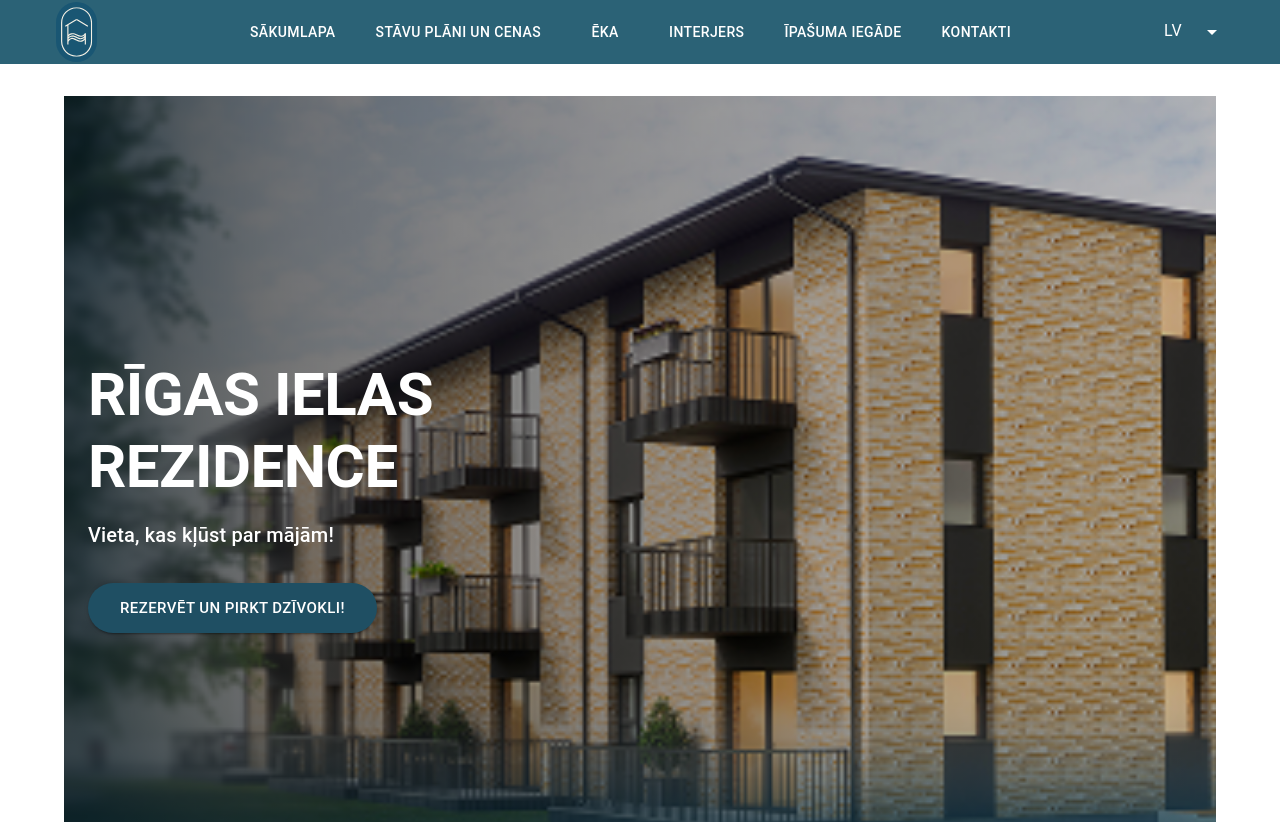
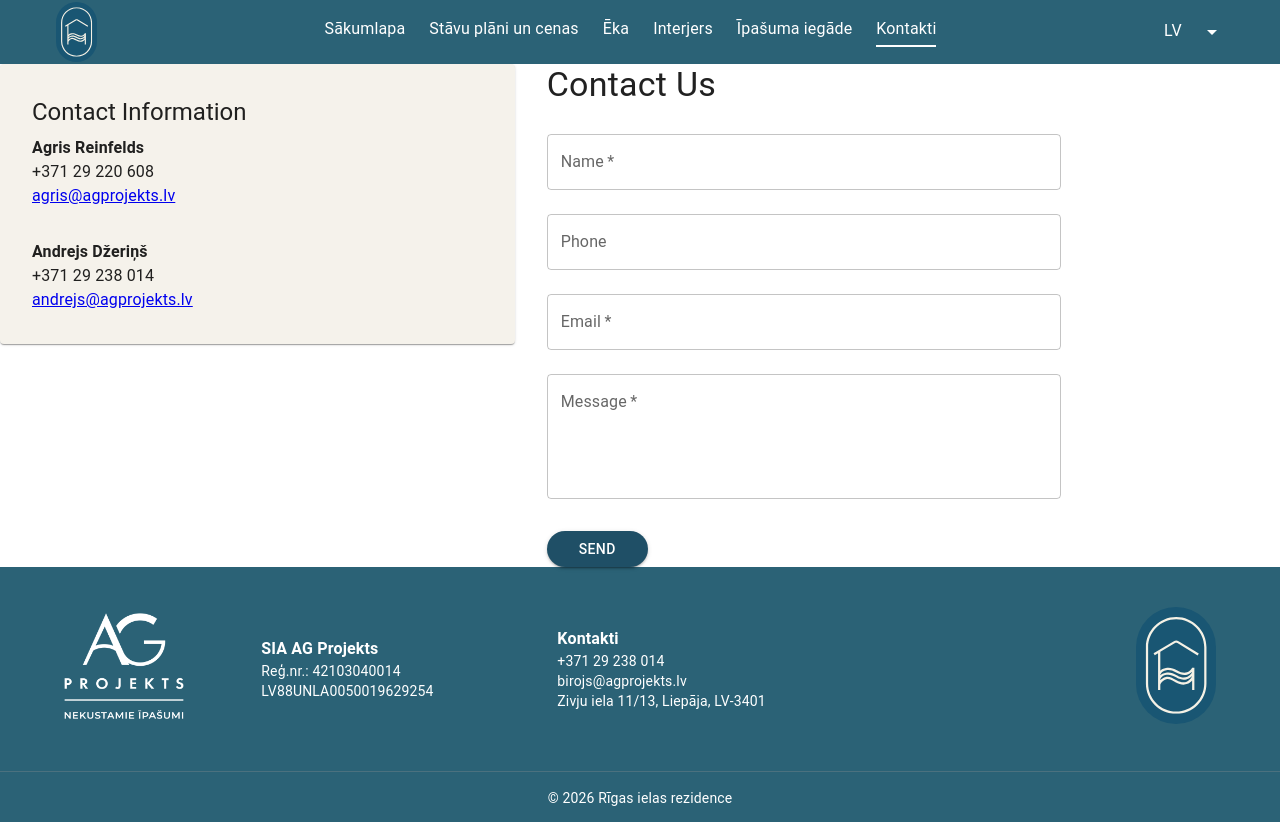
Before and after one commit to Edgars008/real-estate-static-app, a React (Vite) app: page /contact in a window 1280 px wide. Shown: the top 822 px of the page. Built offline with nearby package versions, Linux system fonts and the light colour scheme; some icons are missing.

Commit message:
Introduce routes

```diff
--- a/package.json
+++ b/package.json
@@ -18,7 +18,8 @@
     "@mui/icons-material": "^7.3.8",
     "@mui/material": "^7.3.8",
     "react": "^19.2.0",
-    "react-dom": "^19.2.0"
+    "react-dom": "^19.2.0",
+    "react-router-dom": "^7.13.1"
   },
   "devDependencies": {
     "@eslint/js": "^9.39.1",
--- a/src/App.tsx
+++ b/src/App.tsx
@@ -1,32 +1,49 @@
 import React, { useState } from 'react';
 import { Box } from '@mui/material';
+import { Routes, Route, Navigate } from 'react-router-dom';
 import Navbar from './components/Navbar';
 import Footer from './components/Footer';
-import MainContent from './components/MainContent';
+import HomePage from './pages/HomePage';
+import FloorPlansAndPricesPage from './pages/FloorPlansAndPricesPage';
+import BuildingPage from './pages/BuildingPage';
+import InteriorPage from './pages/InteriorPage';
+import PropertyAcquisitionPage from './pages/PropertyAcquisitionPage';
+import ContactPage from './pages/ContactPage';
 import type { Language } from './config/translations';
-
-export type Page =
-  | 'HomePage'
-  | 'FloorPlansAndPricesPage'
-  | 'BuildingPage'
-  | 'InteriorPage'
-  | 'PropertyAcquisitionPage'
-  | 'ContactPage';
 
 const APP_TITLE = 'Rīgas ielas rezidence';
 
 const App: React.FC = () => {
-  const [page, setPage] = useState<Page>('HomePage');
   const [language, setLanguage] = useState<Language>('lv');
 
   return (
     <Box display="flex" flexDirection="column" minHeight="100vh">
-      <Navbar
-        setPage={setPage}
-        language={language}
-        setLanguage={setLanguage}
-      />
-      <MainContent page={page} language={language} />
+      {/* Navbar with language switch */}
+      <Navbar language={language} setLanguage={setLanguage} />
+
+      {/* Main content routes */}
+      <Box component="main" flexGrow={1}>
+        <Routes>
+          {/* Default redirect */}
+          <Route path="/" element={<Navigate to="/home" replace />} />
+
+          {/* Pages */}
+          <Route path="/home" element={<HomePage language={language} />} />
+          <Route
+            path="/floor-plans"
+            element={<FloorPlansAndPricesPage language={language} />}
+          />
+          <Route path="/building" element={<BuildingPage language={language} />} />
+          <Route path="/interior" element={<InteriorPage language={language} />} />
+          <Route
+            path="/property"
+            element={<PropertyAcquisitionPage language={language} />}
+          />
+          <Route path="/contact" element={<ContactPage language={language} />} />
+        </Routes>
+      </Box>
+
+      {/* Footer */}
       <Footer title={APP_TITLE} />
     </Box>
   );
--- a/src/components/MainContent.tsx
+++ /dev/null
@@ -1,51 +0,0 @@
-import React from 'react';
-import { Container } from '@mui/material';
-import type { Page } from '../App';
-import type { Language } from '../config/translations';
-import HomePage from '../pages/HomePage';
-import FloorPlansAndPricesPage from '../pages/FloorPlansAndPricesPage';
-import BuildingPage from '../pages/BuildingPage';
-import InteriorPage from '../pages/InteriorPage';
-import PropertyAcquisitionPage from '../pages/PropertyAcquisitionPage';
-import ContactPage from '../pages/ContactPage';
-
-interface MainContentProps {
-  page: Page;
-  language: Language;
-}
-
-const MainContent: React.FC<MainContentProps> = ({ page, language }) => {
-
-  const renderContent = () => {
-    switch (page) {
-      case 'HomePage':
-        return <HomePage language={language} />;
-
-      case 'FloorPlansAndPricesPage':
-        return <FloorPlansAndPricesPage language={language} />;
-
-      case 'BuildingPage':
-        return <BuildingPage language={language} />;
-
-      case 'InteriorPage':
-        return <InteriorPage language={language} />;
-
-      case 'PropertyAcquisitionPage':
-        return <PropertyAcquisitionPage language={language} />;
-
-      case 'ContactPage':
-        return <ContactPage />;
-
-      default:
-        return null;
-    }
-  };
-
-  return (
-    <Container sx={{ flexGrow: 1, mt: 4 }}>
-      {renderContent()}
-    </Container>
-  );
-};
-
-export default MainContent;
--- a/src/components/Navbar.tsx
+++ b/src/components/Navbar.tsx
@@ -2,72 +2,63 @@ import React from "react";
 import {
   AppBar,
   Toolbar,
-  Button,
   Box,
   FormControl,
   MenuItem,
   Select,
   type SelectChangeEvent,
 } from "@mui/material";
-import type { Page } from "../App";
+import { NavLink } from "react-router-dom";
 import { translations, type Language } from "../config/translations";
 import logo from "../assets/locu_nams_logo.svg";
 
 interface NavbarProps {
-  setPage: React.Dispatch<React.SetStateAction<Page>>;
   language: Language;
   setLanguage: React.Dispatch<React.SetStateAction<Language>>;
 }
 
-const Navbar: React.FC<NavbarProps> = ({ setPage, language, setLanguage }) => {
+const Navbar: React.FC<NavbarProps> = ({ language, setLanguage }) => {
   const t = translations[language];
 
-  const handleLanguageChange = (
-    _: React.MouseEvent<HTMLElement>,
-    newLang: Language | null,
-  ) => {
-    if (newLang) setLanguage(newLang);
-  };
-
   return (
+    <>
       <AppBar
-      position="static"
-      sx={{ backgroundColor: "#2b6276", px: 4 }}
+        position="fixed"
+        sx={{ backgroundColor: "#2b6276", px: 4, zIndex: (theme) => theme.zIndex.drawer + 1 }}
         elevation={0}
       >
         <Toolbar sx={{ display: "flex", justifyContent: "space-between" }}>
-        {/* Left Logo */}
+          {/* Logo */}
           <Box display="flex" alignItems="center">
             <Box component="img" src={logo} alt="Logo" sx={{ height: 60 }} />
           </Box>
 
-        {/* Center Navigation */}
+          {/* Navigation Links */}
           <Box display="flex" gap={3}>
-          <Button color="inherit" onClick={() => setPage("HomePage")}>
-            {t.home}
-          </Button>
-          <Button
-            color="inherit"
-            onClick={() => setPage("FloorPlansAndPricesPage")}
+            {[
+              { path: "/home", label: t.home },
+              { path: "/floor-plans", label: t.floorPlans },
+              { path: "/building", label: t.building },
+              { path: "/interior", label: t.interior },
+              { path: "/property", label: t.property },
+              { path: "/contact", label: t.contact },
+            ].map((link) => (
+              <NavLink
+                key={link.path}
+                to={link.path}
+                style={({ isActive }) => ({
+                  color: "white",
+                  borderBottom: isActive ? "2px solid white" : "none",
+                  textDecoration: "none",
+                  paddingBottom: 4,
+                })}
               >
-            {t.floorPlans}
-          </Button>
-          <Button color="inherit" onClick={() => setPage("BuildingPage")}>
-            {t.building}
-          </Button>
-          <Button color="inherit" onClick={() => setPage("InteriorPage")}>
-            {t.interior}
-          </Button>
-          <Button
-            color="inherit"
-            onClick={() => setPage("PropertyAcquisitionPage")}
-          >
-            {t.property}
-          </Button>
-          <Button color="inherit" onClick={() => setPage("ContactPage")}>
-            {t.contact}
-          </Button>
+                {link.label}
+              </NavLink>
+            ))}
           </Box>
+
+          {/* Language Switch */}
           <FormControl size="small" variant="standard">
             <Select
               value={language}
@@ -94,6 +85,10 @@ const Navbar: React.FC<NavbarProps> = ({ setPage, language, setLanguage }) => {
           </FormControl>
         </Toolbar>
       </AppBar>
+
+      {/* Spacer so content doesn't hide behind fixed AppBar */}
+      <Toolbar />
+    </>
   );
 };
 
--- a/src/main.tsx
+++ b/src/main.tsx
@@ -1,11 +1,14 @@
-import React from 'react'
-import ReactDOM from 'react-dom/client'
-import App from './App'
-import CssBaseline from '@mui/material/CssBaseline'
+import React from 'react';
+import ReactDOM from 'react-dom/client';
+import App from './App';
+import CssBaseline from '@mui/material/CssBaseline';
+import { BrowserRouter } from 'react-router-dom'; // ← import BrowserRouter
 
 ReactDOM.createRoot(document.getElementById('root') as HTMLElement).render(
   <React.StrictMode>
     <CssBaseline />
-    <App />
+    <BrowserRouter> {/* ← wrap App with BrowserRouter */}
+      <App />
+    </BrowserRouter>
   </React.StrictMode>
-)
+);
--- a/src/pages/ContactPage.tsx
+++ b/src/pages/ContactPage.tsx
@@ -7,8 +7,14 @@ import {
   Button,
   Paper
 } from '@mui/material';
+import { translations, type Language } from "../config/translations";
 
-const ContactPage: React.FC = () => {
+interface Props {
+  language: Language;
+}
+
+const ContactPage: React.FC<Props> = ({ language }) => {
+  const t = translations[language];
   const [form, setForm] = useState({
     name: '',
     phone: '',
```
Also changed, not shown: 1 other file (tests, documents, lock files or other folders). Lines whose indentation alone changed are shown as unchanged.
